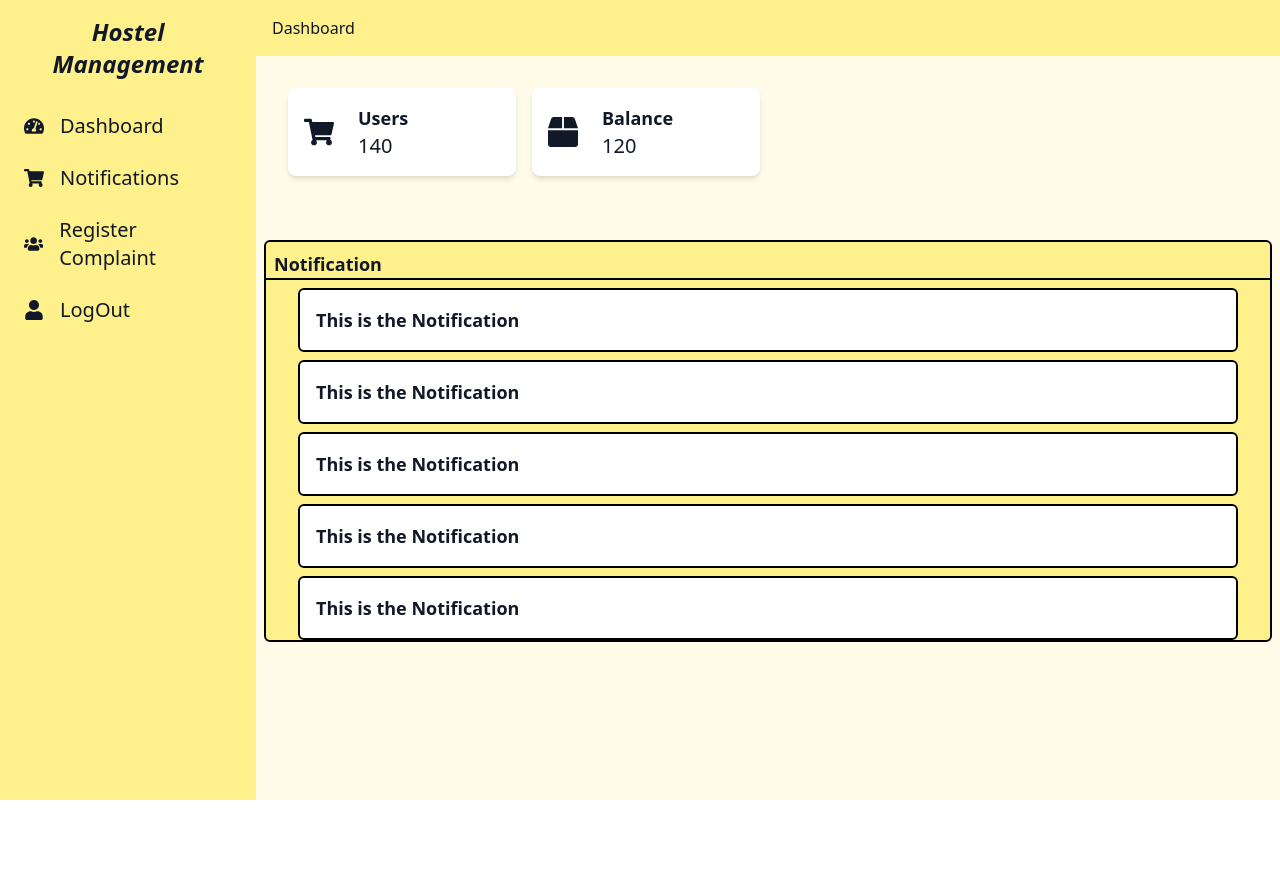
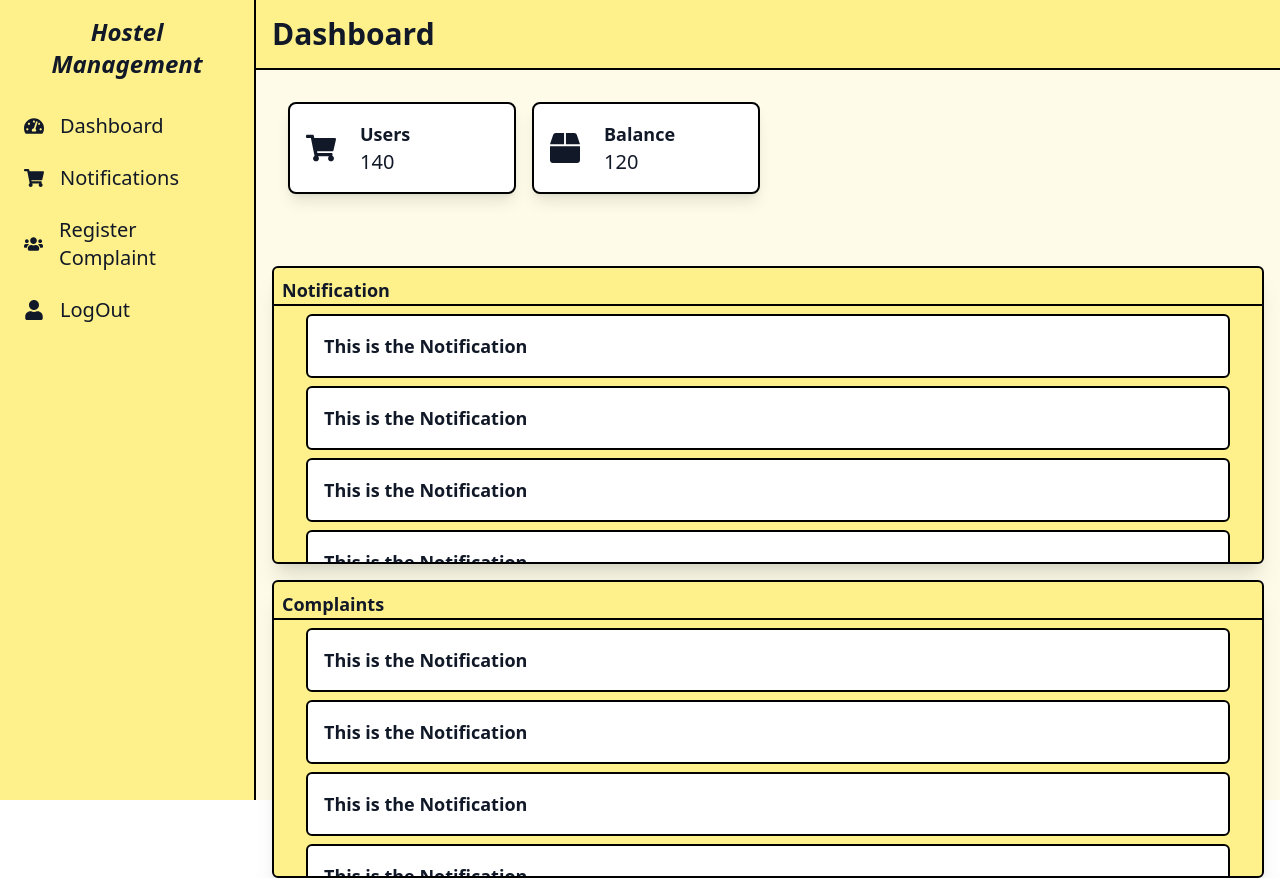
Before and after one commit to Sarthak-Vatsa/Hostel_Management, a React (Vite) app in the folder frontend/: page /dashboard in a window 1280 px wide. Before the commit the page ends 800 px from the top, so only its background shows below. Built offline with nearby package versions, Linux system fonts and the light colour scheme.

Commit message:
dashboard complete

```diff
--- a/frontend/src/components/Card.jsx
+++ b/frontend/src/components/Card.jsx
@@ -2,7 +2,7 @@ import React from 'react'
 
 const Card = ({icon, title, value}) => {
   return (
-    <div className='bg-white text-dark p-4 rounded-lg shadow-md flex items-center space-x-6'>
+    <div className='bg-white text-dark p-4 rounded-lg shadow-lg flex items-center space-x-6 border-2 border-black'>
         <div className='text-3xl'>{icon}</div>
         <div>
             <h2 className='text-lg font-semibold'>{title}</h2>
--- a/frontend/src/components/Navbar.jsx
+++ b/frontend/src/components/Navbar.jsx
@@ -5,8 +5,8 @@ import { ThemeCotext } from '../context/ThemeContextProvider'
 const Navbar = () => {
     // const {theme, toggleTheme} = useContext(ThemeCotext)
     return (
-        <div className='bg-yellow-200 text-gray-900 p-4 flex justify-between items-center'>
-            <h1>Dashboard</h1>
+        <div className='bg-yellow-200 text-gray-900 p-4 flex justify-between items-center border-b-2 border-black'>
+            <h1 className='font-bold text-3xl'>Dashboard</h1>
             {/* <button className='text-2xl text-dark' onClick={toggleTheme}>
                 {theme === "light" ? <FaMoon /> : <FaSun />}
             </button> */}
--- a/frontend/src/components/Sidebar.jsx
+++ b/frontend/src/components/Sidebar.jsx
@@ -3,7 +3,7 @@ import { FaTachometerAlt, FaShoppingCart, FaUsers, FaUser, FaBox, FaCog } from '
 
 const Sidebar = () => {
 	return (
-		<div className="bg-yellow-200 text-gray-900 h-screen px-4 fixed w-16 md:w-64">
+		<div className="bg-yellow-200 text-gray-900 h-screen px-4 fixed w-16 md:w-64 border-r-2 border-black">
 			<h1 className='text-2xl font-bold hidden md:block mt-4 text-center italic'>Hostel Management</h1>
 			<ul className='flex flex-col mt-5 text-xl'>
 				<li className='flex items-center py-3 px-2 space-x-4 hover:rounded hover:cursor-pointer
--- a/frontend/src/pages/Dashboard.jsx
+++ b/frontend/src/pages/Dashboard.jsx
@@ -22,15 +22,29 @@ const Dashboard = () => {
                 </div>
             </div>
         </div>
-        <div className='border-2 border-black rounded-md bg-yellow-200 m-2'>
+        <div className='border-2 border-black rounded-md bg-yellow-200 m-4 shadow-xl'>
             <div className='border-b-2 border-black pt-2 pl-2'>
                 <h2 className='text-lg font-semibold'>Notification</h2>
             </div>
-            <Notification title="This is the Notification"></Notification>
-            <Notification title="This is the Notification"></Notification>
-            <Notification title="This is the Notification"></Notification>
-            <Notification title="This is the Notification"></Notification>
-            <Notification title="This is the Notification"></Notification>
+            <div className='max-h-64 overflow-y-auto'>
+                <Notification title="This is the Notification"></Notification>
+                <Notification title="This is the Notification"></Notification>
+                <Notification title="This is the Notification"></Notification>
+                <Notification title="This is the Notification"></Notification>
+                <Notification title="This is the Notification"></Notification>
+            </div>
+        </div>
+        <div className='border-2 border-black rounded-md bg-yellow-200 m-4 shadow-xl'>
+            <div className='border-b-2 border-black pt-2 pl-2'>
+                <h2 className='text-lg font-semibold'>Complaints</h2>
+            </div>
+            <div className='max-h-64 overflow-y-auto'>
+                <Notification title="This is the Notification"></Notification>
+                <Notification title="This is the Notification"></Notification>
+                <Notification title="This is the Notification"></Notification>
+                <Notification title="This is the Notification"></Notification>
+                <Notification title="This is the Notification"></Notification>
+            </div>
         </div>
       </div>
     </div>
```
